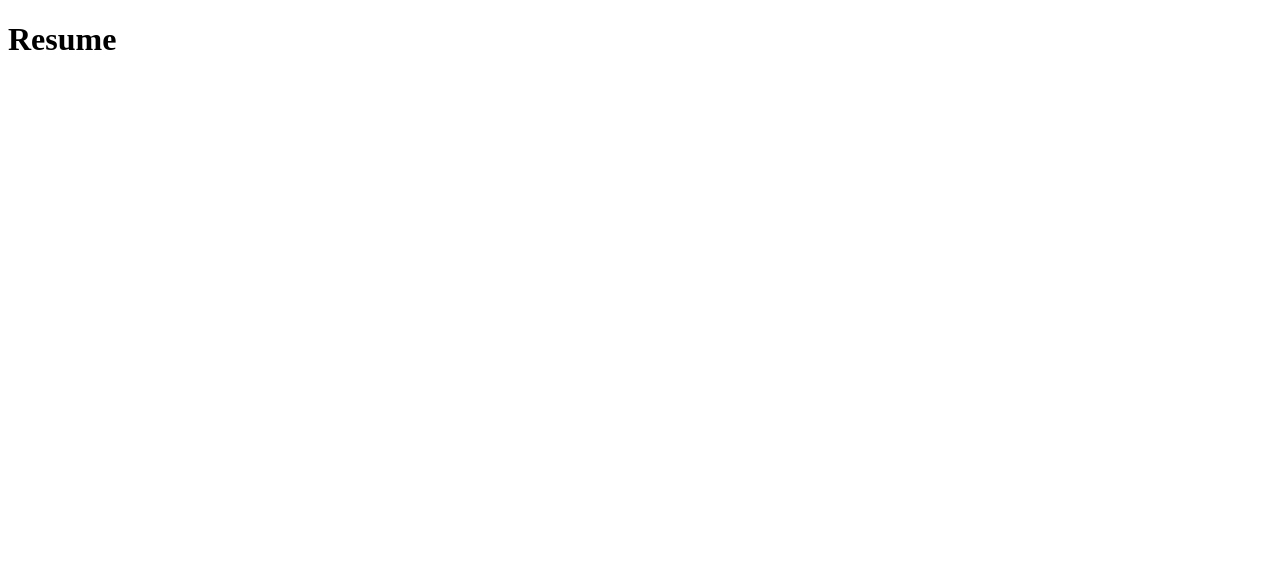
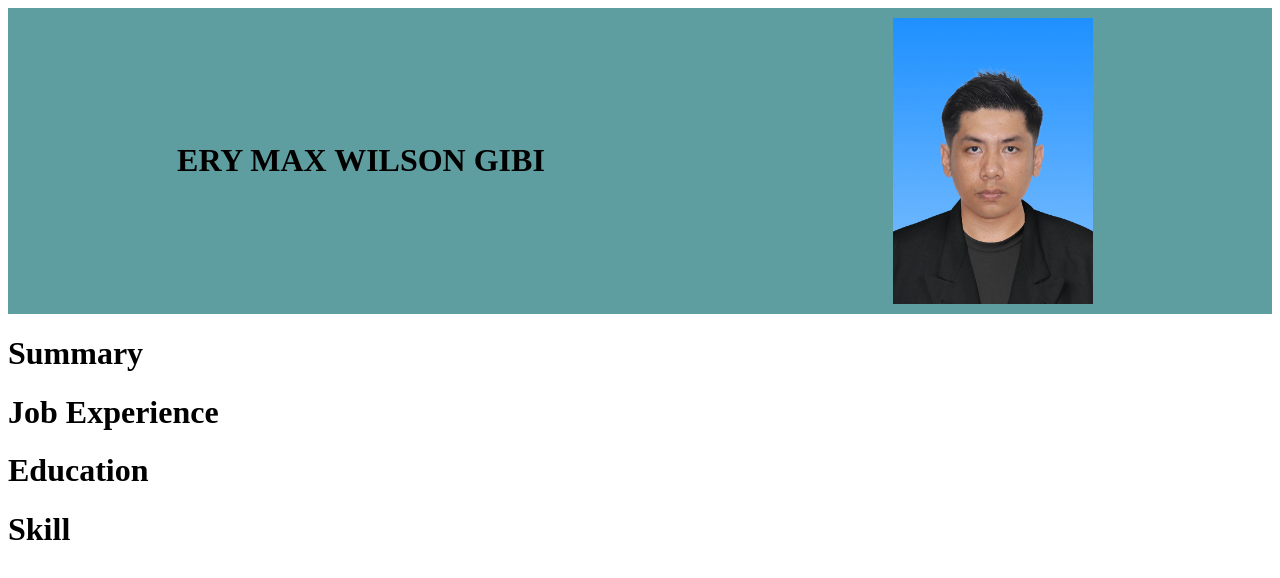
Before and after one commit to ery-max-wilson-gb/resume, a plain HTML site: page index.html in a window 1280 px wide. Drawn offline with Linux system fonts and the light colour scheme.

Commit message:
add a style folder and begin to add content

```diff
--- a/index.html
+++ b/index.html
@@ -2,8 +2,18 @@
 <html>
     <head>
         <title>Resume</title>
+        <link rel="stylesheet" href="style/style.css">
     </head>
     <body>
-        <h1>Resume</h1>
+        <header>
+            <h1>ERY MAX WILSON GIBI</h1>
+            <img src="image/ERY_MAX_WILSON_GIBI.jpg">
+        </header>
+        <main>
+            <h1>Summary</h1>
+            <h1>Job Experience</h1>
+            <h1>Education</h1>
+            <h1>Skill</h1>
+        </main>
     </body>
 </html>
--- /dev/null
+++ b/style/style.css
@@ -0,0 +1,20 @@
+header
+{
+    display:flex;
+    align-items: center;
+    justify-content:space-around;
+    flex-direction: row;
+    background-color:cadetblue;
+}
+
+img
+{
+    width:200px;
+    height:auto;
+    padding:10px;
+
+}
+body
+{
+
+}
```
Also changed, not shown: image/ERY_MAX_WILSON_GIBI.jpg (added).
